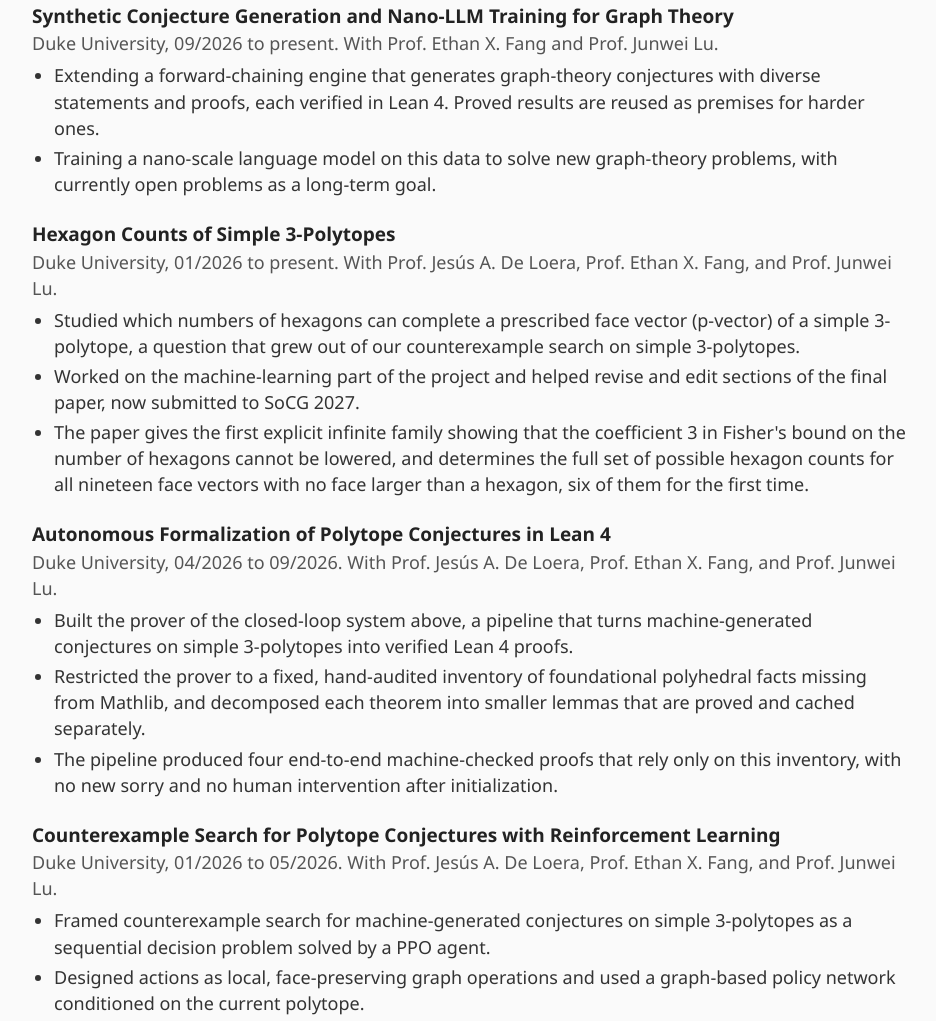
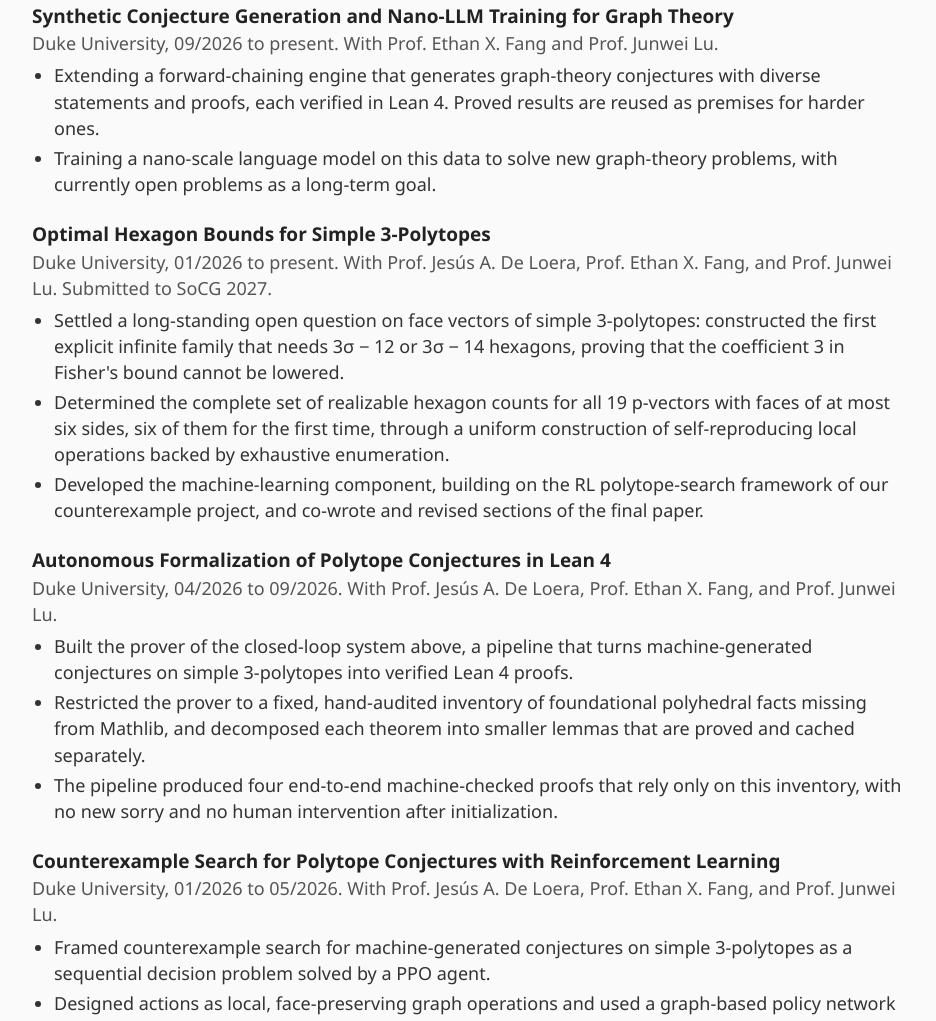
Before and after one commit to FELIXGAO0315/FELIXGAO0315.github.io, a plain HTML site: page index.html in a window 1280 px wide. Shown: the part 791-1812 px from the top of the page, without its empty margins (324-1260 px from the left). Drawn offline with Linux system fonts and the light colour scheme.

Commit message:
Strengthen SoCG research entry

```diff
--- a/index.html
+++ b/index.html
@@ -106,12 +106,12 @@
   </div>
 
   <div class="entry">
-    <div class="title">Hexagon Counts of Simple 3-Polytopes</div>
-    <div class="meta">Duke University, 01/2026 to present. With Prof. Jesús A. De Loera, Prof. Ethan X. Fang, and Prof. Junwei Lu.</div>
+    <div class="title">Optimal Hexagon Bounds for Simple 3-Polytopes</div>
+    <div class="meta">Duke University, 01/2026 to present. With Prof. Jesús A. De Loera, Prof. Ethan X. Fang, and Prof. Junwei Lu. Submitted to SoCG 2027.</div>
     <ul>
-      <li>Studied which numbers of hexagons can complete a prescribed face vector (p-vector) of a simple 3-polytope, a question that grew out of our counterexample search on simple 3-polytopes.</li>
-      <li>Worked on the machine-learning part of the project and helped revise and edit sections of the final paper, now submitted to SoCG 2027.</li>
-      <li>The paper gives the first explicit infinite family showing that the coefficient 3 in Fisher's bound on the number of hexagons cannot be lowered, and determines the full set of possible hexagon counts for all nineteen face vectors with no face larger than a hexagon, six of them for the first time.</li>
+      <li>Settled a long-standing open question on face vectors of simple 3-polytopes: constructed the first explicit infinite family that needs 3σ − 12 or 3σ − 14 hexagons, proving that the coefficient 3 in Fisher's bound cannot be lowered.</li>
+      <li>Determined the complete set of realizable hexagon counts for all 19 p-vectors with faces of at most six sides, six of them for the first time, through a uniform construction of self-reproducing local operations backed by exhaustive enumeration.</li>
+      <li>Developed the machine-learning component, building on the RL polytope-search framework of our counterexample project, and co-wrote and revised sections of the final paper.</li>
     </ul>
   </div>
 
```
